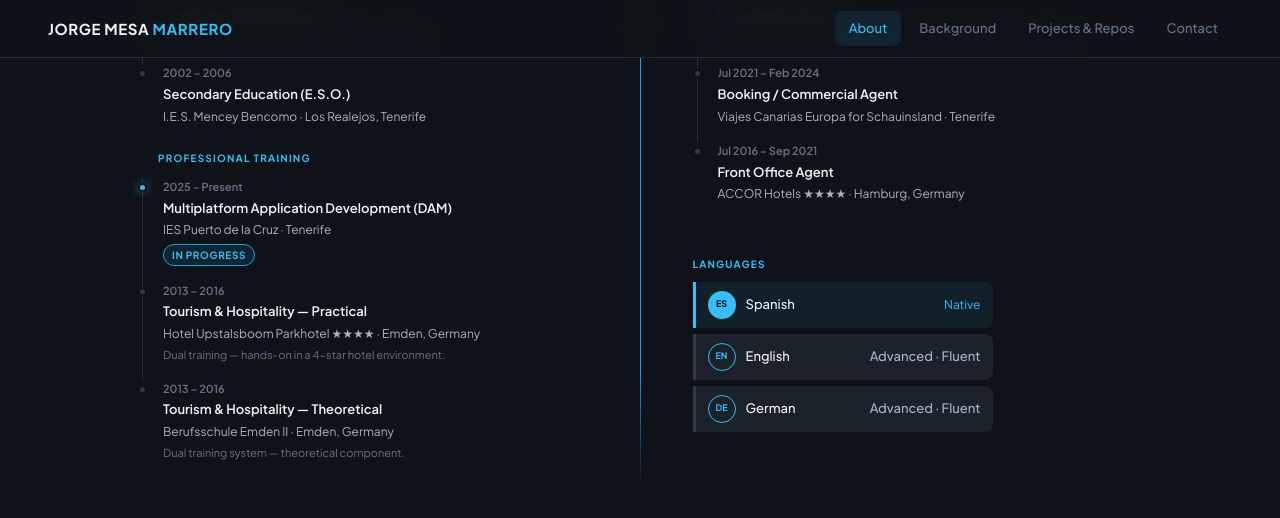
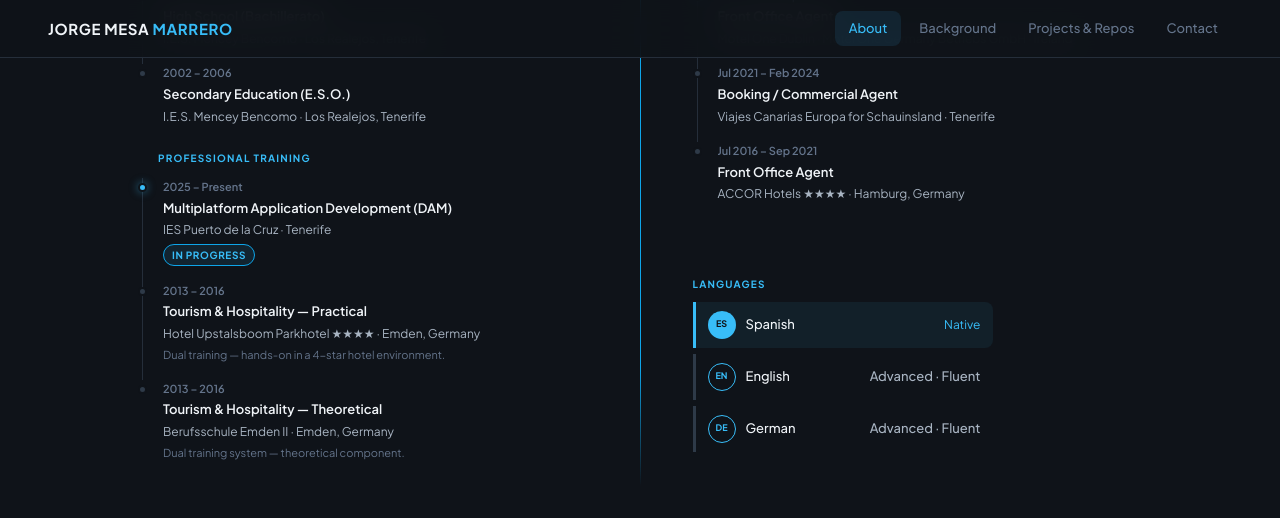
Before and after one commit to jmesmarrero/jmesmarrero.github.io, a Jekyll site: the page built from index.html, in a window 1280 px wide and 900 px high, scrolled down 1212 px. Shown: the top 518 px of the window. Built offline with Jekyll 4.4.1, drawn with Linux system fonts in a browser that asks for light colours.

Commit message:
cambios en languages

```diff
--- a/index.html
+++ b/index.html
@@ -153,7 +153,7 @@ title: "Jorge Mesa Marrero — CV & Repos"
 
         <!-- LANGUAGES -->
         <div class="lang-block">
-          <div class="tl-group-lbl" style="margin-top:28px;margin-bottom:10px;padding-left:0">Languages</div>
+          <div class="tl-group-lbl" style="margin-top:48px;margin-bottom:10px;padding-left:0">Languages</div>
           <div style="display:flex;flex-direction:column;gap:6px;max-width:300px;">
 
             <div style="display:flex;align-items:center;gap:10px;padding:9px 12px;border-left:3px solid #38bdf8;border-radius:0 8px 8px 0;background:rgba(56,189,248,0.07);">
@@ -164,7 +164,7 @@ title: "Jorge Mesa Marrero — CV & Repos"
               <span style="font-size:12px;color:#38bdf8;">Native</span>
             </div>
 
-            <div style="display:flex;align-items:center;gap:10px;padding:9px 12px;border-left:3px solid var(--line-bright);border-radius:0 8px 8px 0;background:var(--bg-3);">
+            <div style="display:flex;align-items:center;gap:10px;padding:9px 12px;border-left:3px solid var(--line-bright);border-radius:0 8px 8px 0;">
               <div style="width:28px;height:28px;border-radius:50%;border:1.5px solid #38bdf8;display:flex;align-items:center;justify-content:center;flex-shrink:0;">
                 <span style="font-size:9px;font-weight:700;color:#38bdf8;">EN</span>
               </div>
@@ -172,7 +172,7 @@ title: "Jorge Mesa Marrero — CV & Repos"
               <span style="font-size:13px;font-weight:500;color:var(--text-2);">Advanced · Fluent</span>
             </div>
 
-            <div style="display:flex;align-items:center;gap:10px;padding:9px 12px;border-left:3px solid var(--line-bright);border-radius:0 8px 8px 0;background:var(--bg-3);">
+            <div style="display:flex;align-items:center;gap:10px;padding:9px 12px;border-left:3px solid var(--line-bright);border-radius:0 8px 8px 0;">
               <div style="width:28px;height:28px;border-radius:50%;border:1.5px solid #38bdf8;display:flex;align-items:center;justify-content:center;flex-shrink:0;">
                 <span style="font-size:9px;font-weight:700;color:#38bdf8;">DE</span>
               </div>
```
